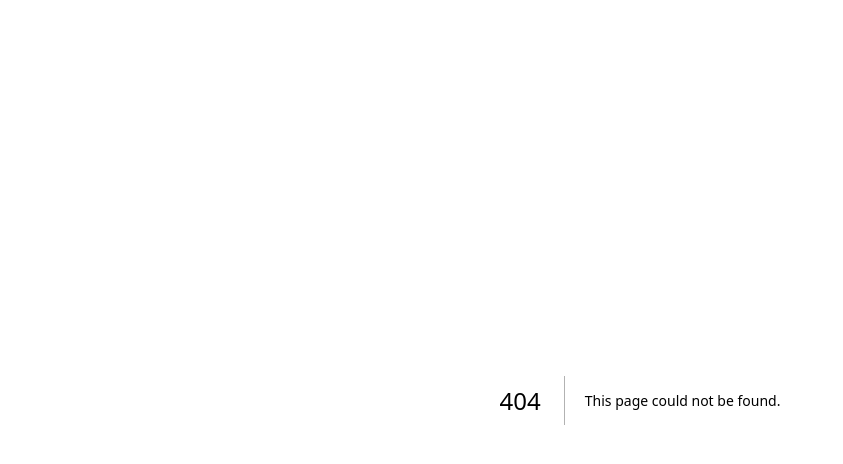
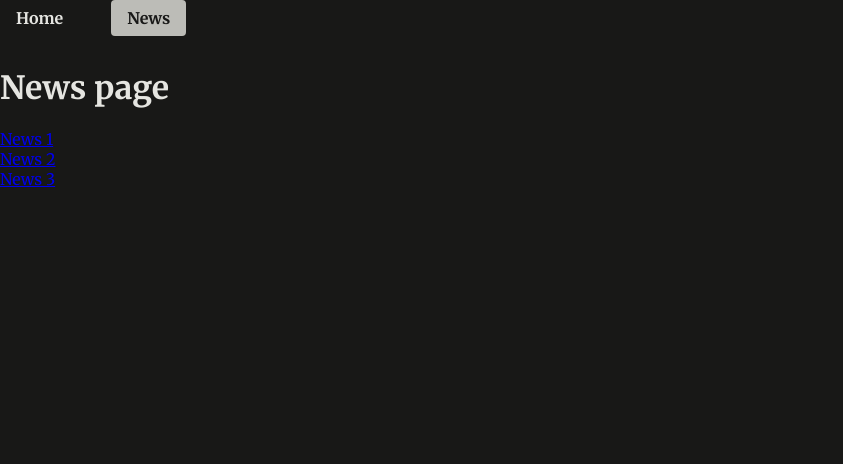
Before and after one commit to ElizabethVlasenko/react-news, a Next.js app: page /news in a window 1280 px wide. Before the commit this address had no page. Shown: the top 464 px of the page, without its empty margins (0-843 px from the left). Built offline with nearby package versions, Linux system fonts and the light colour scheme.

Commit message:
Add news page and header

```diff
--- /dev/null
+++ b/app/_components/MainHeader.jsx
@@ -0,0 +1,25 @@
+"use client";
+import Link from "next/link";
+import { usePathname } from "next/navigation";
+
+function MainHeader() {
+  const path = usePathname();
+
+  return (
+    <header id="main-header">
+      <ul>
+        <Link href="/" className={path === "/" ? "active" : ""}>
+          Home
+        </Link>
+        <Link
+          href="/news"
+          className={path.startsWith("/news") ? `active` : null}
+        >
+          News
+        </Link>
+      </ul>
+    </header>
+  );
+}
+
+export default MainHeader;
--- a/app/layout.js
+++ b/app/layout.js
@@ -1,14 +1,18 @@
-import './globals.css';
+import MainHeader from "./_components/MainHeader";
+import "./globals.css";
 
 export const metadata = {
-  title: 'Next.js Page Routing & Rendering',
-  description: 'Learn how to route to different pages.',
-}
+  title: "Next.js Page Routing & Rendering",
+  description: "Learn how to route to different pages.",
+};
 
 export default function RootLayout({ children }) {
- return (
+  return (
     <html lang="en">
-      <body>{children}</body>
+      <body>
+        <MainHeader />
+        {children}
+      </body>
     </html>
-  )
+  );
 }
--- /dev/null
+++ b/app/news/page.jsx
@@ -0,0 +1,22 @@
+import Link from "next/link";
+
+function Page() {
+  return (
+    <>
+      <h1>News page</h1>
+      <ul>
+        <li>
+          <Link href="news/news1">News 1</Link>
+        </li>
+        <li>
+          <Link href="news/news2">News 2</Link>
+        </li>
+        <li>
+          <Link href="news/news3">News 3</Link>
+        </li>
+      </ul>
+    </>
+  );
+}
+
+export default Page;
```
Also changed, not shown: app/news/[newsId]/page.jsx (added, +11 -0 lines), 1 other file (tests, documents, lock files or other folders).
